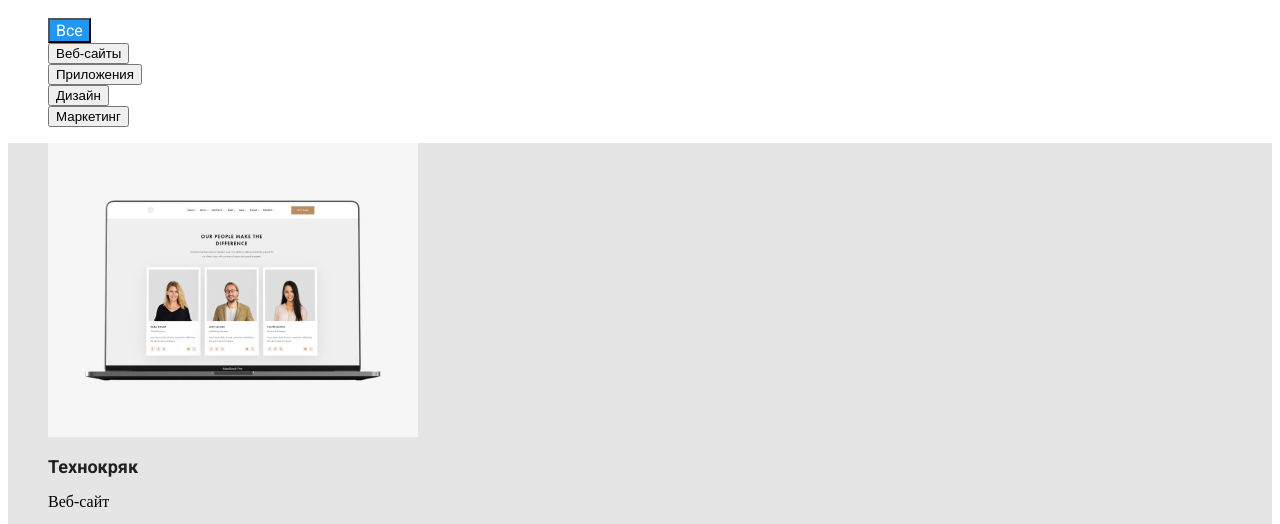
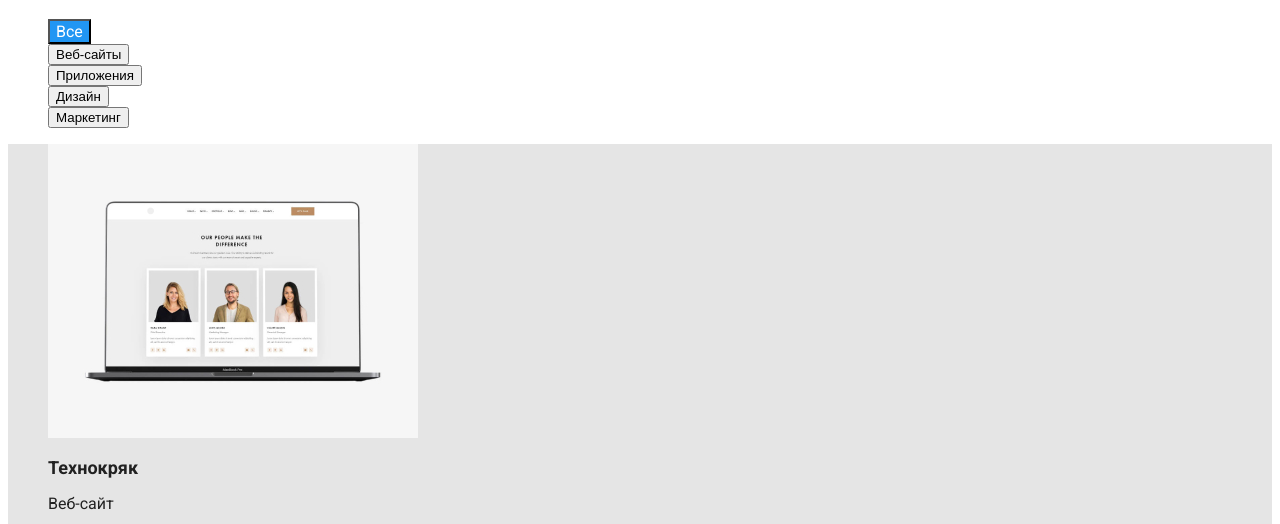
Before and after one commit to ArinaGirij/goit-markup-hw-02, a plain HTML site: page portfolio.html in a window 1280 px wide. Shown: the part 209-733 px from the top of the page. Drawn offline with Linux system fonts and the light colour scheme.

Commit message:
Merge branch 'main' of github.com:ArinaGirij/goit-markup-hw-02

```diff
--- a/css/style.css
+++ b/css/style.css
@@ -4,7 +4,7 @@
   --accent-color: #ffff;
   --bgc: #2196f3;
 }
-.body {
+body {
   background-color: #fff;
   color: #212121;
   font-family: "Roboto", sans-serif;
@@ -161,8 +161,7 @@ Font size: 14px
   }
 
   .portfolio-title{
-    X: 215px;
-    Y: 262px;
+
   }
 
   .img{
```
